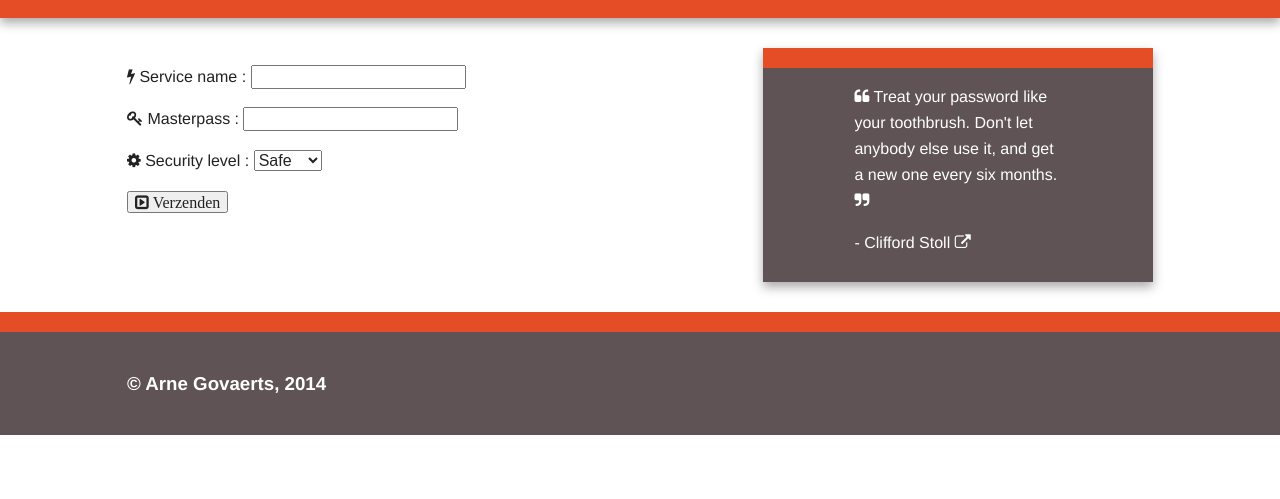
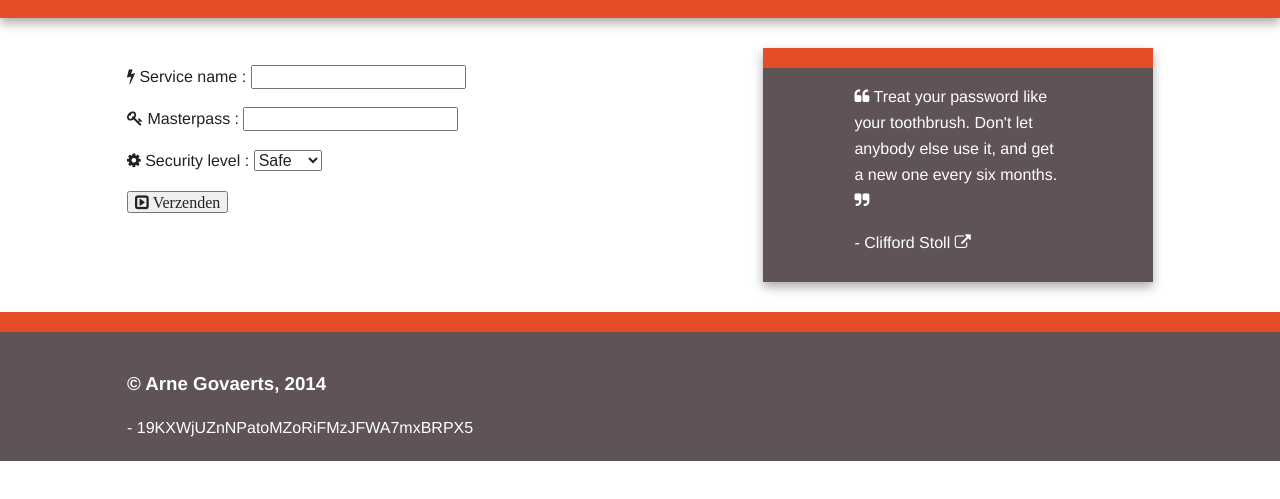
Before and after one commit to AG741/password-manager, a plain HTML site: page index.html in a window 1280 px wide. Shown: the part 77-576 px from the top of the page. Drawn offline with nearby package versions, Linux system fonts and the light colour scheme.

Commit message:
Update index.html

```diff
--- a/index.html
+++ b/index.html
@@ -66,7 +66,7 @@
 
         <div class="footer-container">
             <footer class="wrapper">
-                <h3>&copy Arne Govaerts, 2014</h3>
+                <h3>&copy Arne Govaerts, 2014</h3><span> - 19KXWjUZnNPatoMZoRiFMzJFWA7mxBRPX5</span>
             </footer>
         </div>
 
```
